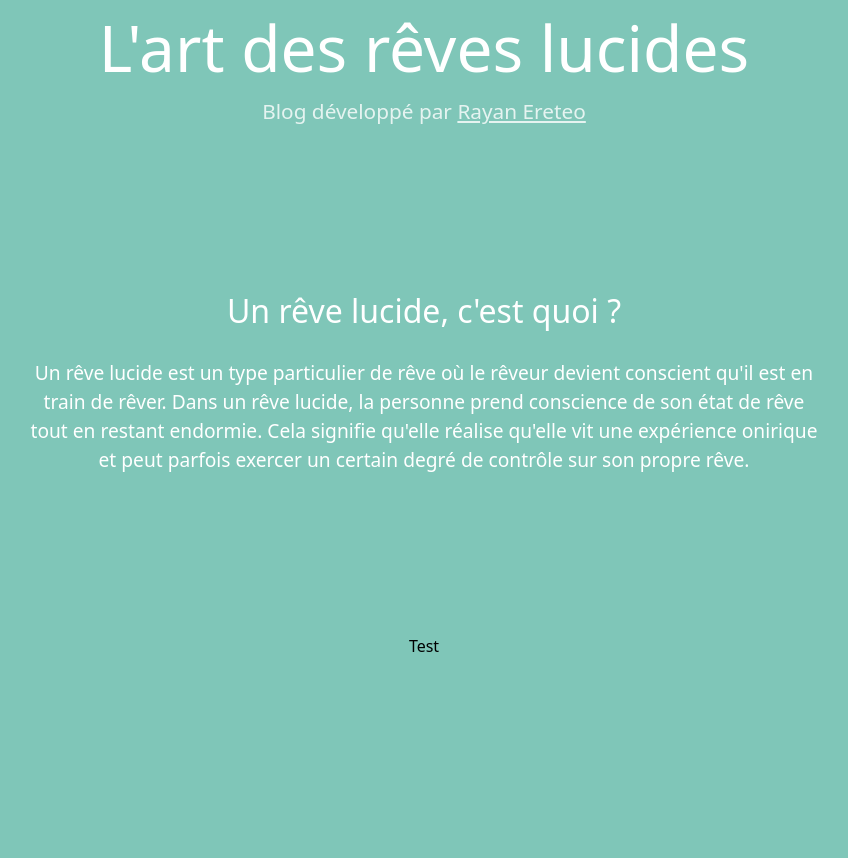
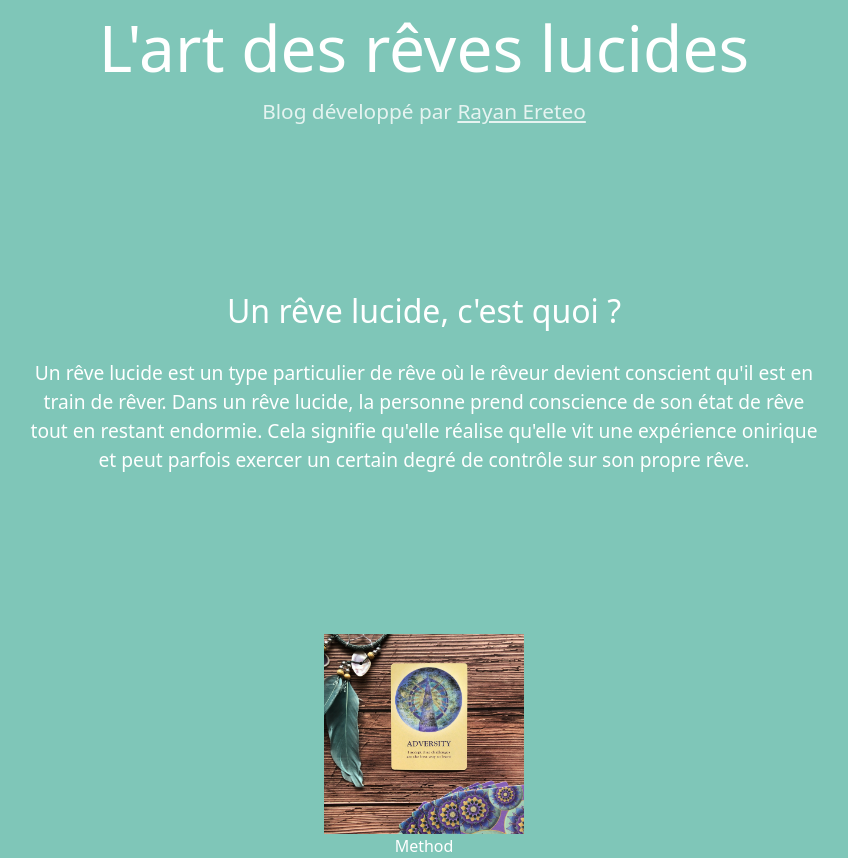
Before and after one commit to RayanEreteo/theartofluciddreams, a Next.js app: page / in a window 1280 px wide. Shown: the whole page, without its empty margins (216-1064 px from the left). Before the commit the page ends 800 px from the top, so only its background shows below. Built offline with nearby package versions, Linux system fonts and the light colour scheme.

Commit message:
commencement du styling des cartes

```diff
--- a/app/components/CardLink.tsx
+++ b/app/components/CardLink.tsx
@@ -1,17 +1,29 @@
-import { Card, CardHeader, CardBody, CardFooter } from '@chakra-ui/react'
-import Link from 'next/link'
+import {
+  Card,
+  CardHeader,
+  CardBody,
+  CardFooter,
+  Text,
+  Flex,
+} from "@chakra-ui/react";
+import Link from "next/link";
+import Image from "next/image";
 
-interface cardLinkInterface{
-  Thumbnail: String,
-  Title: String,
-  RedirectTo: String
+interface cardLinkInterface {
+  Thumbnail: String;
+  Title: String;
+  RedirectTo: String;
 }
-
 
 function CardLink({ Thumbnail, Title, RedirectTo }: cardLinkInterface) {
   return (
-    <Link href={RedirectTo}>{Title}</Link>
-  )
+    <Flex textAlign={"center"}>
+      <Link href={RedirectTo}>
+        <Image src={Thumbnail} width={200} />
+        <Text color={"white"}>{Title}</Text>
+      </Link>
+    </Flex>
+  );
 }
 
-export default CardLink
+export default CardLink;
--- a/app/page.tsx
+++ b/app/page.tsx
@@ -1,6 +1,7 @@
 import { Button, Flex, Box, Heading, Text } from "@chakra-ui/react";
 import CardLink from "./components/CardLink";
 
+import MethodThumbnail from "./assets/images/MethodThumbnail.jpg"
 
 export default function Home() {
   return (
@@ -35,7 +36,7 @@ export default function Home() {
         </Text>
       </Box>
       <Flex className="category-wrapper" flexDirection={"row"} mt={"10rem"}>
-        <CardLink Thumbnail={""} Title={"Test"} RedirectTo={"qd"}/>
+        <CardLink Thumbnail={MethodThumbnail} Title={"Method"} RedirectTo={"qd"}/>
       </Flex>
     </Flex>
   );
```
Also changed, not shown: app/assets/images/MethodThumbnail.jpg (renamed from public/linkImages/MethodThumbnail.jpg).
